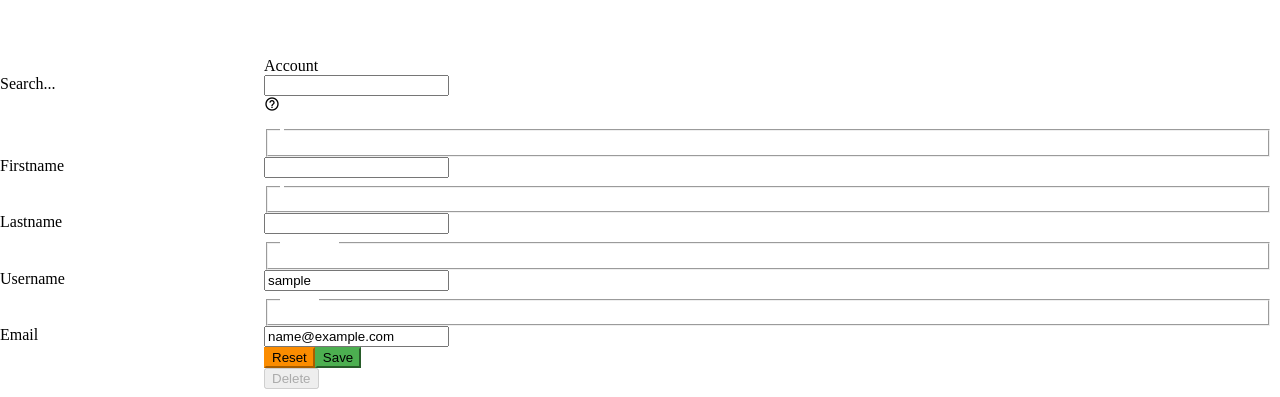
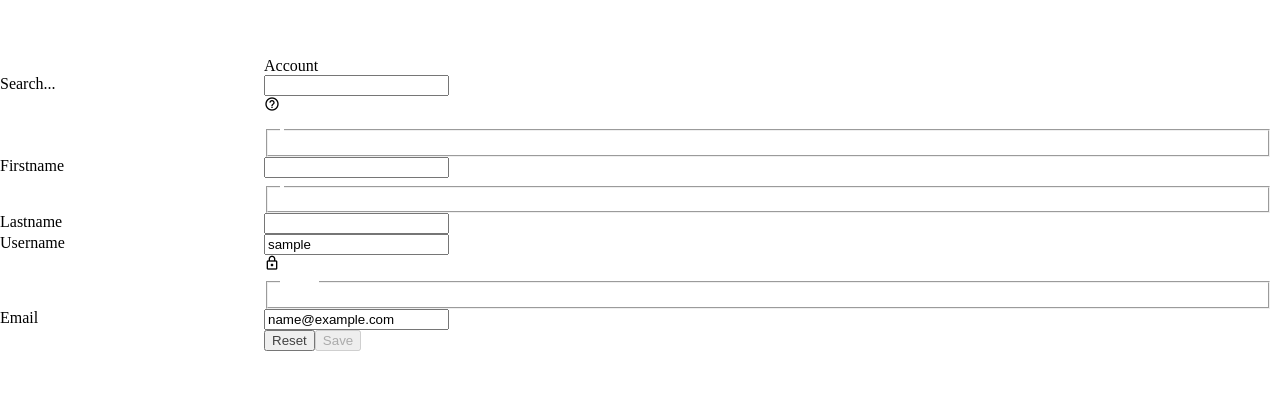
Before and after one commit to csf-ngs/hinkskalle, a Vue app in the folder frontend/: page /account in a window 1280 px wide. Shown: the part 751-1148 px from the top of the page. After the commit the page ends 1110 px from the top, so only its background shows below. Built offline with nearby package versions, Linux system fonts and the light colour scheme; sample sign-in values are in the browser's storage; what vue-clipboard2, vue-moment would draw is missing.

Commit message:
add required fields, form validations

```diff
--- a/frontend/src/views/Account.vue
+++ b/frontend/src/views/Account.vue
@@ -4,7 +4,7 @@
     <v-container>
       <v-row v-if="localState.editUser">
         <v-col cols="12" md="8" offset-md="2">
-          <v-form>
+          <v-form v-model="localState.editValid">
             <v-container>
               <v-row>
                 <v-col cols="12" md="6">
@@ -12,6 +12,7 @@
                     label="Firstname"
                     field="firstname"
                     :obj="localState.editUser"
+                    required
                     @updated="localState.editUser=$event"></hsk-text-input>
                 </v-col>
                 <v-col cols="12" md="6">
@@ -19,43 +20,28 @@
                     label="Lastname"
                     field="lastname"
                     :obj="localState.editUser"
+                    required
                     @updated="localState.editUser=$event"></hsk-text-input>
                 </v-col>
                 <v-col cols="12" md="6">
                   <hsk-text-input id="username"
-                    label="Username"
-                    field="username"
-                    :obj="localState.editUser"
-                    @updated="localState.editUser=$event"></hsk-text-input>
+                    :static-value="localState.editUser.username"
+                    label="Username"></hsk-text-input>
                 </v-col>
                 <v-col cols="12" md="6">
                   <hsk-text-input id="email"
                     label="Email"
                     field="email"
                     :obj="localState.editUser"
+                    required
                     @updated="localState.editUser=$event"></hsk-text-input>
                 </v-col>
               </v-row>
               <v-row>
                 <v-col cols="12">
-                  <v-btn type="reset" color="warning" class="mr-4" @click.prevent="reset()">Reset</v-btn>
-                  <v-btn type="submit" color="success" class="mr-4" @click.prevent="update()">Save</v-btn>
-                  <v-dialog v-model="localState.confirmDelete" persistent max-width="250px">
-                    <template v-slot:activator="{ on, attrs }">
-                      <v-btn disabled id="delete" color="error" v-bind="attrs" v-on="on">Delete</v-btn>
-                    </template>
-                    <v-card>
-                      <v-card-title class="headline">Delete Account?</v-card-title>
-                      <v-card-text>
-                        Delete yourself and all your containers and all that you stand for?
-                      </v-card-text>
-                      <v-card-actions>
-                        <v-spacer></v-spacer>
-                        <v-btn color="success" text @click="localState.confirmDelete=false">Hold on!</v-btn>
-                        <v-btn id="do-delete" color="error" text @click="deleteAccount()">Sayonara!</v-btn>
-                      </v-card-actions>
-                    </v-card>
-                  </v-dialog>
+                  <v-spacer></v-spacer>
+                  <v-btn type="reset" color="secondary accent-1" text @click.prevent="reset()">Reset</v-btn>
+                  <v-btn type="submit" color="primary darken-1" text :disabled="!localState.editValid" @click.prevent="update()">Save</v-btn>
                 </v-col>
               </v-row>
             </v-container>
@@ -73,7 +59,7 @@ import { clone as _clone } from 'lodash';
 
 interface State {
   editUser: User | null;
-  confirmDelete: boolean;
+  editValid: boolean;
 }
 
 export default Vue.extend({
@@ -81,7 +67,7 @@ export default Vue.extend({
   data: (): { localState: State } => ({
     localState: {
       editUser: null,
-      confirmDelete: false,
+      editValid: true,
     },
   }),
   mounted: function() {
@@ -100,17 +86,6 @@ export default Vue.extend({
         })
         .catch(err => this.$store.commit('snackbar/showError', err));
     },
-    deleteAccount() {
-      this.$store.dispatch('users/delete', this.localState.editUser)
-        .then(() => {
-          this.$store.commit('logout');
-          this.$router.push('/login');
-        })
-        .catch(err => {
-          this.$store.commit('snackbar/showError', err);
-        });
-      this.localState.confirmDelete=false;
-    },
   }
 });
 </script>
--- a/frontend/src/views/Collections.vue
+++ b/frontend/src/views/Collections.vue
@@ -45,6 +45,7 @@
                     <v-card-title class="headline">{{editTitle}}</v-card-title>
                     <v-card-text>
                       <v-container>
+                        <v-form v-model="localState.editValid">
                         <v-row>
                           <v-col cols="12">
                             <hsk-text-input
@@ -53,6 +54,7 @@
                               field="name"
                               :obj="localState.editItem"
                               :readonly="!!localState.editItem.id"
+                              required
                               @updated="localState.editItem=$event"></hsk-text-input>
                           </v-col>
                           <v-col cols="12">
@@ -61,6 +63,7 @@
                               label="Description"
                               field="description"
                               :obj="localState.editItem"
+                              required
                               @updated="localState.editItem=$event"></hsk-text-input>
                           </v-col>
                           <v-col cols="12">
@@ -72,7 +75,7 @@
                               @updated="localState.editItem=$event"></hsk-text-input>
                           </v-col>
                         </v-row>
-                        <v-row>
+                        <v-row v-if="localState.editItem.id">
                           <v-col cols="12" md="4">
                             <hsk-text-input
                               label="Created"
@@ -91,12 +94,13 @@
                               ></hsk-text-input>
                           </v-col>
                         </v-row>
+                        </v-form>
                       </v-container>
                     </v-card-text>
                     <v-card-actions>
                       <v-spacer></v-spacer>
                       <v-btn color="secondary accent-1" text @click="closeEdit">Mabye not today.</v-btn>
-                      <v-btn id="save" color="primary darken-1" text @click="save">Save It!</v-btn>
+                      <v-btn id="save" color="primary darken-1" :disabled="!localState.editValid" text @click="save">Save It!</v-btn>
                     </v-card-actions>
                   </v-card>
                 </v-dialog>
@@ -183,6 +187,7 @@ interface State {
   sortBy: string;
   sortDesc: boolean;
   editItem: Collection;
+  editValid: boolean;
   showEdit: boolean;
   showDelete: boolean;
 }
@@ -206,6 +211,7 @@ export default Vue.extend({
       showEdit: false,
       showDelete: false,
       editItem: defaultItem(),
+      editValid: true,
     },
     sortKeys: [
       { key: 'name', desc: 'Name' },
--- a/frontend/src/views/Containers.vue
+++ b/frontend/src/views/Containers.vue
@@ -46,6 +46,7 @@
                     <v-card-title class="headline">{{editTitle}}</v-card-title>
                     <v-card-text>
                       <v-container>
+                        <v-form v-model="localState.editValid">
                         <v-row>
                           <v-col cols="12">
                             <hsk-text-input
@@ -54,6 +55,7 @@
                               field="name"
                               :obj="localState.editItem"
                               :readonly="!!localState.editItem.id"
+                              required
                               @updated="localState.editItem=$event"></hsk-text-input>
                           </v-col>
                           <v-col cols="12">
@@ -62,6 +64,7 @@
                               label="Description"
                               field="description"
                               :obj="localState.editItem"
+                              required
                               @updated="localState.editItem=$event"></hsk-text-input>
                           </v-col>
                           <v-col cols="12">
@@ -97,7 +100,7 @@
                               @updated="localState.editItem=$event"></hsk-text-input>
                           </v-col>
                         </v-row>
-                        <v-row>
+                        <v-row v-if="localState.editItem.id">
                           <v-col cols="12" md="4">
                             <hsk-text-input
                               label="Created"
@@ -116,12 +119,13 @@
                               ></hsk-text-input>
                           </v-col>
                         </v-row>
+                        </v-form>
                       </v-container>
                     </v-card-text>
                     <v-card-actions>
                       <v-spacer></v-spacer>
                       <v-btn color="secondary accent-1" text @click="closeEdit">Mabye not today.</v-btn>
-                      <v-btn id="save" color="primary darken-1" text @click="save">Save It!</v-btn>
+                      <v-btn id="save" color="primary darken-1" text :disabled="!localState.editValid" @click="save">Save It!</v-btn>
                     </v-card-actions>
                   </v-card>
                 </v-dialog>
@@ -231,6 +235,7 @@ interface State {
   sortBy: string;
   sortDesc: boolean;
   editItem: Container;
+  editValid: boolean;
   showEdit: boolean;
   showDelete: boolean;
 }
@@ -255,6 +260,7 @@ export default Vue.extend({
       showEdit: false,
       showDelete: false,
       editItem: defaultItem(),
+      editValid: true,
     },
     sortKeys: [
       { key: 'name', desc: 'Name' },
--- a/frontend/src/views/Entities.vue
+++ b/frontend/src/views/Entities.vue
@@ -45,6 +45,7 @@
                     <v-card-title class="headline">{{editTitle}}</v-card-title>
                     <v-card-text>
                       <v-container>
+                        <v-form v-model="localState.editValid">
                         <v-row>
                           <v-col cols="12">
                             <hsk-text-input
@@ -53,6 +54,7 @@
                               field="name"
                               :obj="localState.editItem"
                               :readonly="!!localState.editItem.id"
+                              required
                               @updated="localState.editItem=$event"></hsk-text-input>
                           </v-col>
                           <v-col cols="12">
@@ -61,6 +63,7 @@
                               label="Description"
                               field="description"
                               :obj="localState.editItem"
+                              required
                               @updated="localState.editItem=$event"></hsk-text-input>
                           </v-col>
                         </v-row>
@@ -74,7 +77,7 @@
                               @updated="localState.editItem=$event"></hsk-text-input>
                           </v-col>
                         </v-row>
-                        <v-row>
+                        <v-row v-if="localState.editItem.id">
                           <v-col cols="12" md="4">
                             <hsk-text-input
                               label="Created"
@@ -93,12 +96,13 @@
                               ></hsk-text-input>
                           </v-col>
                         </v-row>
+                        </v-form>
                       </v-container>
                     </v-card-text>
                     <v-card-actions>
                       <v-spacer></v-spacer>
                       <v-btn color="secondary accent-1" text @click="closeEdit">Mabye not today.</v-btn>
-                      <v-btn color="primary darken-1" text @click="save">Save It!</v-btn>
+                      <v-btn color="primary darken-1" :disabled="!localState.editValid" text @click="save">Save It!</v-btn>
                     </v-card-actions>
                   </v-card>
                 </v-dialog>
@@ -182,6 +186,7 @@ interface State {
   search: string;
   editItem: Entity;
   showEdit: boolean;
+  editValid: boolean;
   showDelete: boolean;
   sortBy: string;
   sortDesc: boolean;
@@ -204,6 +209,7 @@ export default Vue.extend({
       showEdit: false,
       showDelete: false,
       editItem: defaultItem(),
+      editValid: true,
       sortBy: 'name',
       sortDesc: false,
     },
```
Also changed, not shown: 1 other file (tests, documents, lock files or other folders).
